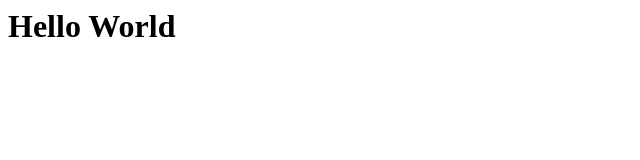
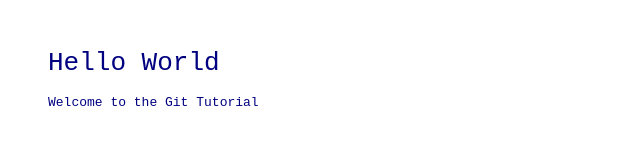
Before and after one commit to seun1217/basic-git-workflow, a plain HTML site: page index.html in a window 1280 px wide. Shown: the whole page, without its empty margins (0-640 px from the left). Drawn offline with Linux system fonts and the light colour scheme.

Commit message:
Add HTML and CSS

```diff
--- a/index.html
+++ b/index.html
@@ -1 +1,20 @@
-<html><head><title>Simple Webpage</title></head><body><h1>Hello World</h1></body></html>
+<html>
+  <head>
+    <title>Simple Webpage</title>
+    <style>
+      body {
+        font-family: monospace;
+        color: navy;
+        padding: 40px;
+      }
+
+      .header {
+        font-weight: 500;
+      }
+    </style>
+  </head>
+  <body>
+    <h1 class="header">Hello World</h1>
+    <p>Welcome to the Git Tutorial</p>
+  </body>
+</html>
```
